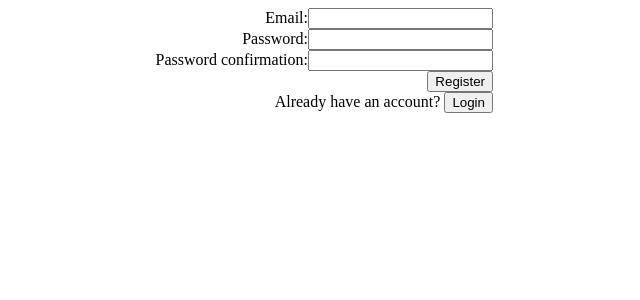
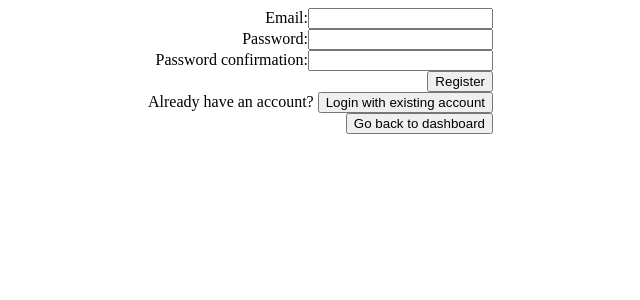
Before and after one commit to Mlodzieniak/sweeter, a React (Create React App) app: page /signup in a window 1280 px wide. Shown: the top 300 px of the page, without its empty margins (15-655 px from the left). Built offline with nearby package versions, Linux system fonts and the light colour scheme; no server answers.

Commit message:
add GO BACK button on login and signup page

```diff
--- a/src/components/Login.jsx
+++ b/src/components/Login.jsx
@@ -45,9 +45,17 @@ function Signup() {
         <div>
           Dont you have an account?{" "}
           <button type="button" onClick={() => navigate("/signup")}>
-            Register
+            Register new account
           </button>
         </div>
+        <button
+          type="button"
+          onClick={() => {
+            navigate("/");
+          }}
+        >
+          Go back to dashboard
+        </button>
         {error ? <div className="error">{error}</div> : null}
       </form>
     </div>
--- a/src/components/Signup.jsx
+++ b/src/components/Signup.jsx
@@ -64,9 +64,17 @@ function Signup() {
         <div>
           Already have an account?{" "}
           <button type="button" onClick={() => navigate("/login")}>
-            Login
+            Login with existing account
           </button>
         </div>
+        <button
+          type="button"
+          onClick={() => {
+            navigate("/");
+          }}
+        >
+          Go back to dashboard
+        </button>
         {error ? <div className="error">{error}</div> : null}
       </form>
     </div>
```
